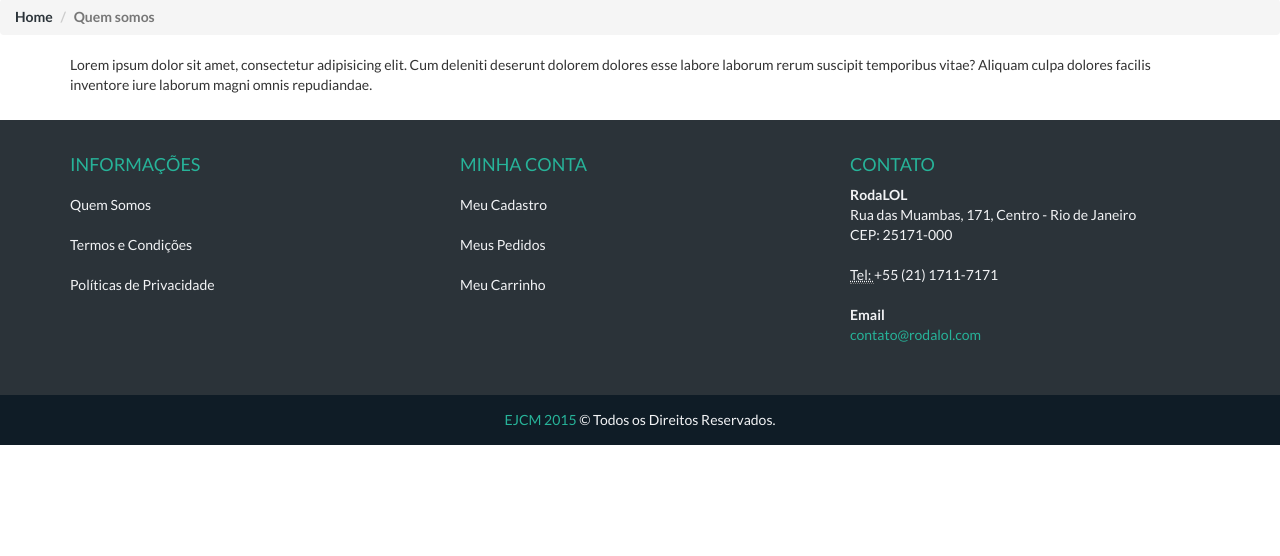
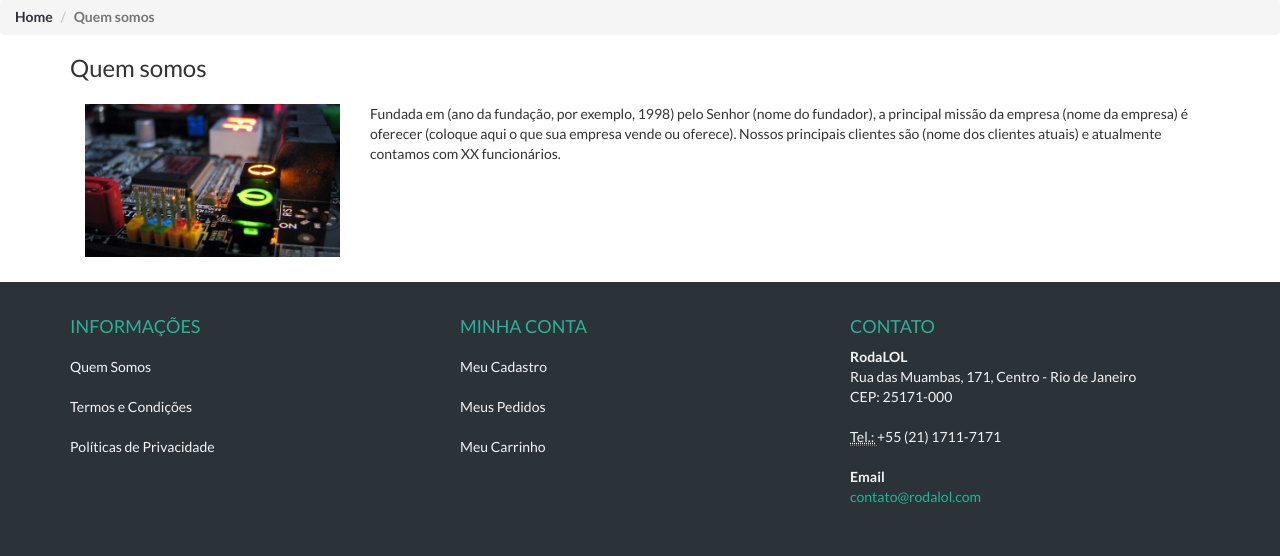
Before and after one commit to thbighead/rodalol, a Laravel app: page /quemsomos in a window 1280 px wide. Shown: the part 106-662 px from the top of the page. Run offline with Laravel 8, Linux system fonts and the light colour scheme; settings files or empty folders that the repository lacks are supplied; some libraries are stand-ins or nearby versions.

Commit message:
AGORA VAAAAAAAAAAAAAAAAI (pagina "quem somos" pronta)

```diff
--- a/resources/views/masterpage.blade.php
+++ b/resources/views/masterpage.blade.php
@@ -87,7 +87,7 @@
                     <strong>RodaLOL</strong><br>
                     Rua das Muambas, 171, Centro - Rio de Janeiro<br>
                     CEP: 25171-000<br><br>
-                    <abbr title="Telefone">Tel: </abbr> +55 (21) 1711-7171
+                    <abbr title="Telefone">Tel.: </abbr> +55 (21) 1711-7171
                     <br><br>
                     <strong>Email</strong><br>
                     <a href="#" class="color-green">contato@rodalol.com</a>
--- a/resources/views/quemSomos.blade.php
+++ b/resources/views/quemSomos.blade.php
@@ -8,6 +8,15 @@
         <li class="active">Quem somos</li>
     </ol>
     <div class="container">
-        Lorem ipsum dolor sit amet, consectetur adipisicing elit. Cum deleniti deserunt dolorem dolores esse labore laborum rerum suscipit temporibus vitae? Aliquam culpa dolores facilis inventore iure laborum magni omnis repudiandae.
+        <h3>Quem somos</h3>
+
+        <div class="col-md-3">
+            <img src="{{asset('img/quemsomos.jpg')}}" class="img-responsive" alt="Imagem 1">
+        </div>
+        <div class="col-md-9">
+            <div class="text-left">
+                Fundada em (ano da fundação, por exemplo, 1998) pelo Senhor (nome do fundador), a principal missão da empresa (nome da empresa) é oferecer (coloque aqui o que sua empresa vende ou oferece). Nossos principais clientes são (nome dos clientes atuais) e atualmente contamos com XX funcionários.
+            </div>
+        </div>
     </div>
 @endsection
```
Also changed, not shown: public/img/quemsomos.jpg (added), 1 other file.
